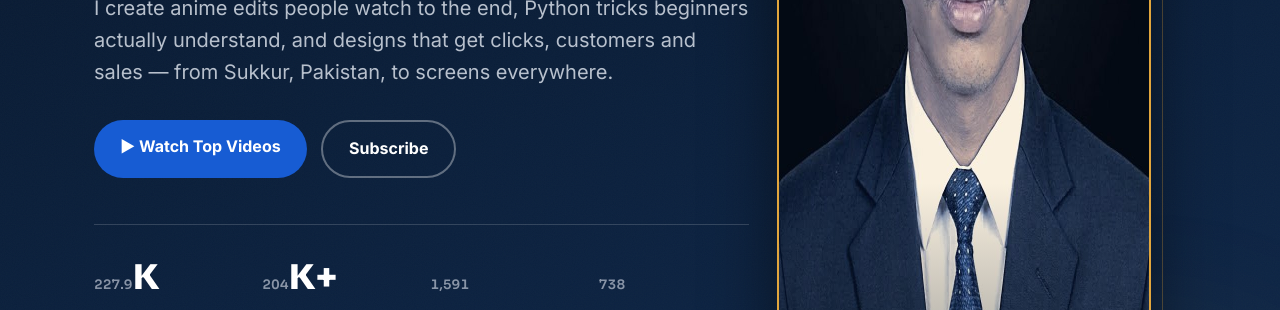
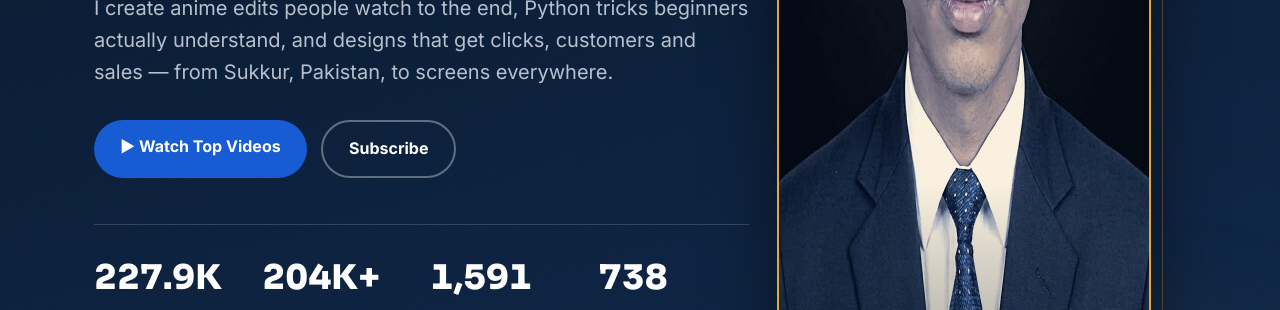
Before and after one commit to pyblitz/shoaib-websites, a plain HTML site: page creator/index.html in a window 1280 px wide. Shown: the part 612-922 px from the top of the page. Drawn offline with Linux system fonts and the light colour scheme.

Commit message:
Fix hero stat counters shrunk by label rule: scope 13px to direct-child label span (.stat>span)

```diff
--- a/creator/styles.css
+++ b/creator/styles.css
@@ -207,7 +207,7 @@ section:not(.hero) .line-inner{transition-delay:calc(var(--i,0)*90ms)}
   display:block;font-family:'Sora',sans-serif;font-weight:800;
   font-size:clamp(24px,3vw,34px);color:#fff;font-variant-numeric:tabular-nums;
 }
-.stat span{font-size:13px;color:rgba(238,243,251,.55);font-weight:600}
+.stat>span{font-size:13px;color:rgba(238,243,251,.55);font-weight:600}
 
 /* Portrait — edited duotone, gold ring, gradient seat, float */
 .hero-photo{display:flex;justify-content:center;position:relative;z-index:1}
```
